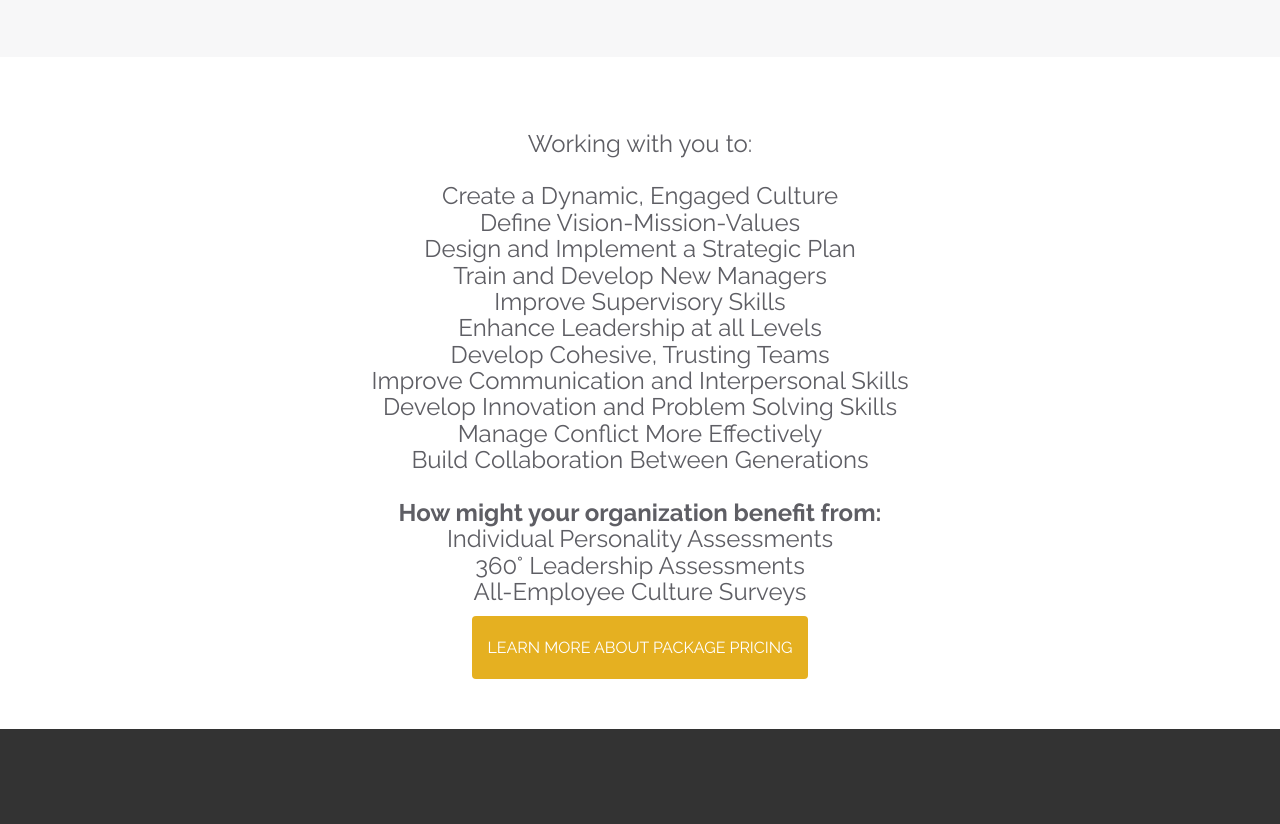
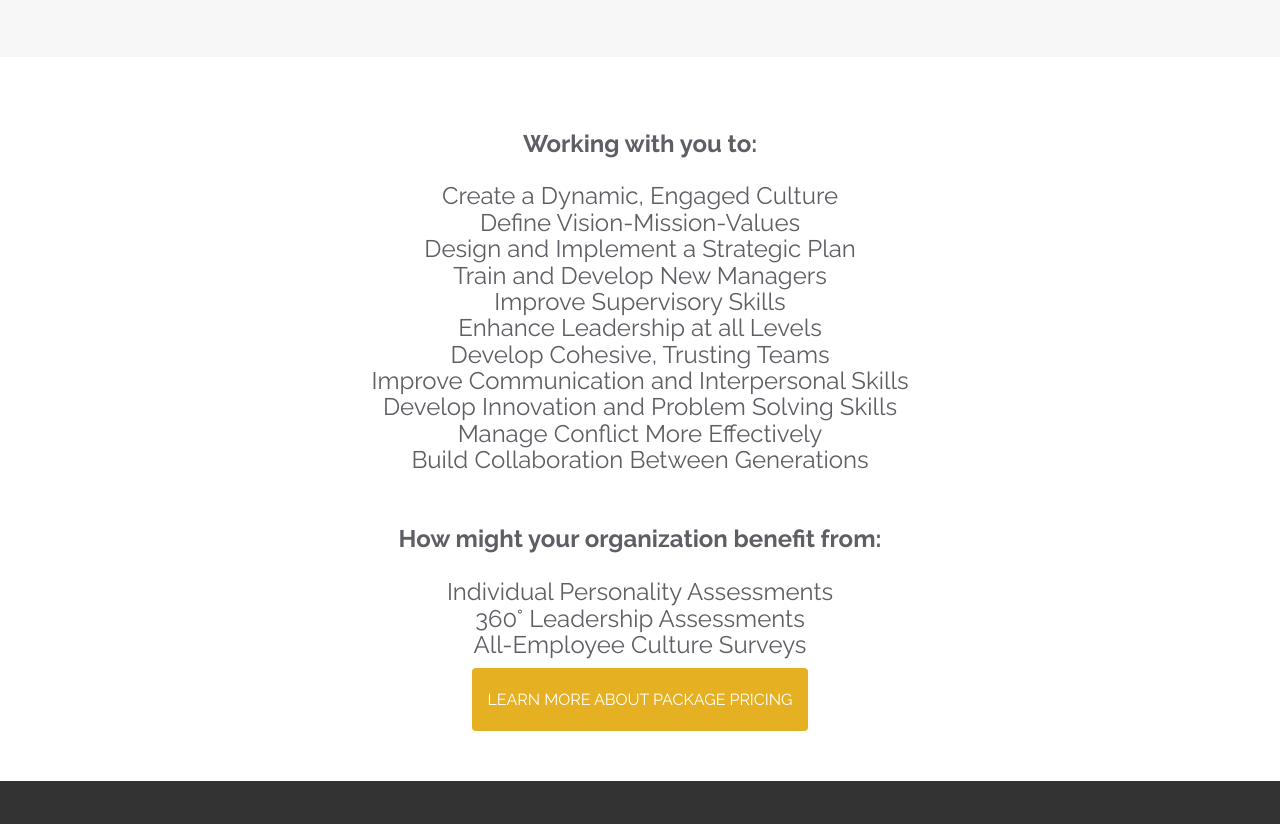
Before and after one commit to jdruckle/Elevate-Website, a plain HTML site: page services.html in a window 1280 px wide. Shown: the part 2430-3254 px from the top of the page. Drawn offline with nearby package versions, Linux system fonts and the light colour scheme.

Commit message:
Touched up Services formatting

```diff
--- a/services.html
+++ b/services.html
@@ -245,9 +245,9 @@
       <div class="container">
         <div class="row packagepricing text-center">
           <br><br>
-          <h3>Working with you to:
+          <h3><strong>Working with you to:</strong><br><br>
 
-            <br><br>Create a Dynamic, Engaged Culture<br>
+            Create a Dynamic, Engaged Culture<br>
             Define Vision-Mission-Values<br>
             Design and Implement a Strategic Plan<br>
             Train and Develop New Managers<br>
@@ -257,9 +257,9 @@
             Improve Communication and Interpersonal Skills <br>
             Develop Innovation and Problem Solving Skills<br>
             Manage Conflict More Effectively<br>
-            Build Collaboration Between Generations<br><br>
+            Build Collaboration Between Generations<br><br><br>
 
-            <strong>How might your organization benefit from:</strong><br>
+            <strong>How might your organization benefit from:</strong><br><br>
             Individual Personality Assessments<br>
             360° Leadership Assessments<br>
             All-Employee Culture Surveys
```
